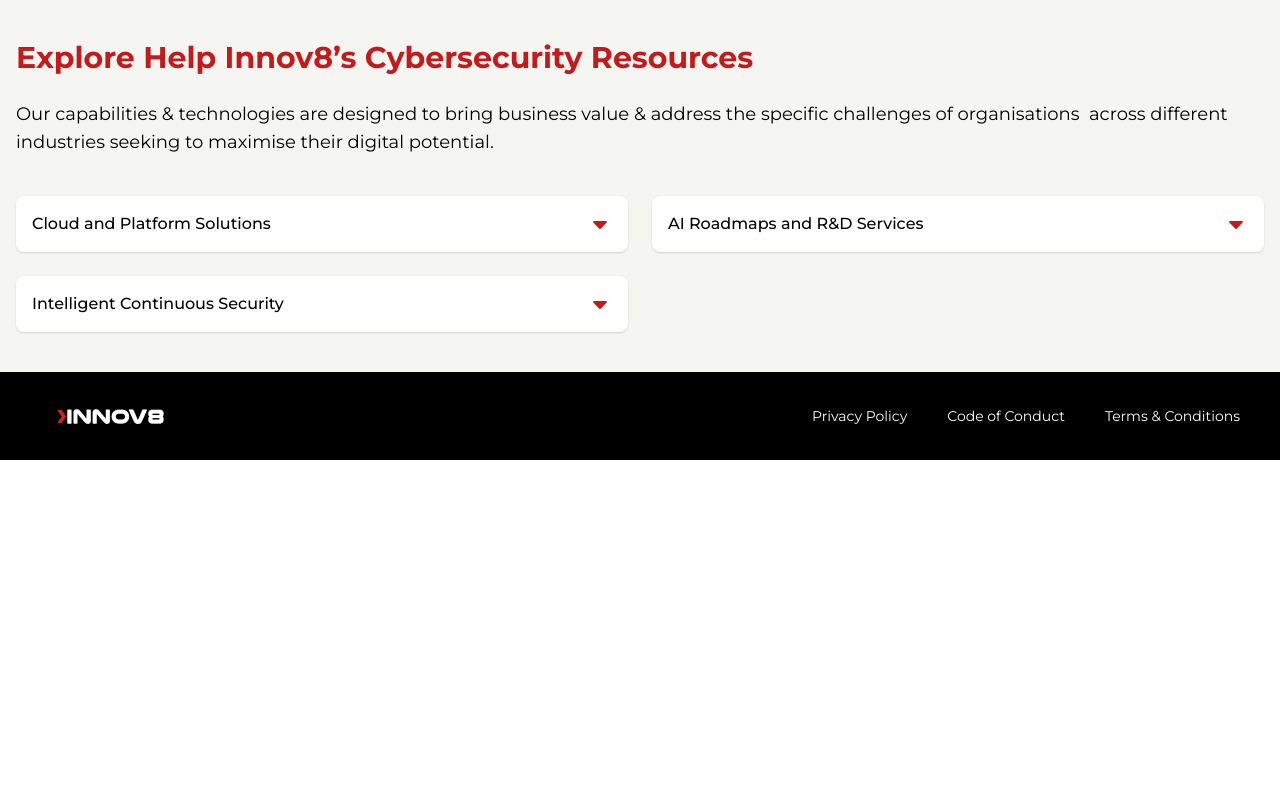
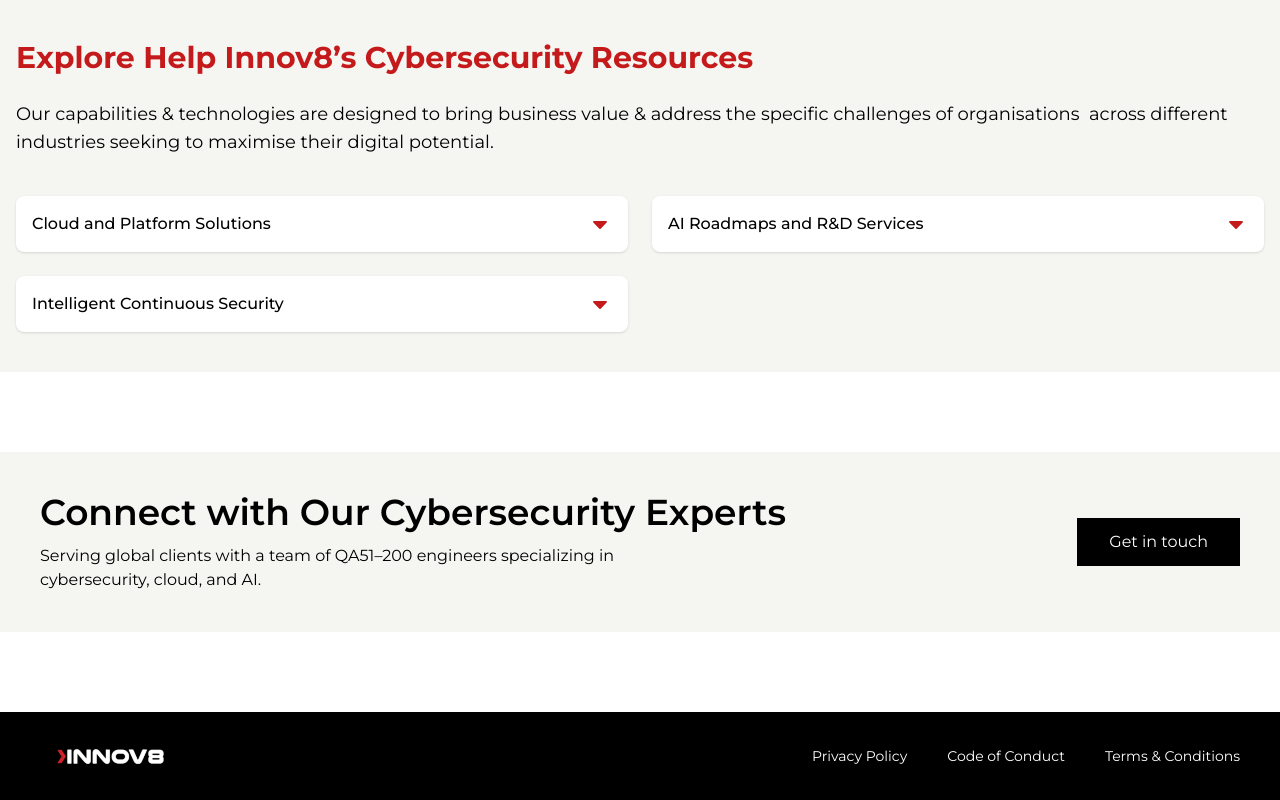
Before and after one commit to ChemyDigi/Innov8, a Next.js app in the folder innov8/: page /solutions/intelligence-security in a window 1280 px wide. Shown: the part 2504-3304 px from the top of the page. Before the commit the page ends 2964 px from the top, so only its background shows below. Built offline with nearby package versions, Linux system fonts and the light colour scheme.

Commit message:
Added the final section

```diff
--- a/innov8/app/solutions/intelligence-security/page.tsx
+++ b/innov8/app/solutions/intelligence-security/page.tsx
@@ -3,6 +3,7 @@
 import ResourcesSection from "@/components/IntelligenceSecurity/ResourcesSection";
 import IntelligenceIntro from "@/components/IntelligenceSecurity/IntelligenceIntro";
 import DetailsSection from "@/components/IntelligenceSecurity/DetailsSection";
+import ConnectSection from "@/components/IntelligenceSecurity/ConnectSection";
 
 export default function Page() {
   return (
@@ -12,6 +13,7 @@
       <IntelligenceEbook />
       <DetailsSection />
       <ResourcesSection />
+      <ConnectSection />
     </div>
   );
 }
--- /dev/null
+++ b/innov8/components/IntelligenceSecurity/ConnectSection.tsx
@@ -0,0 +1,31 @@
+export default function WorkSection() {
+  return (
+    <section className="py-20 bg-white">
+      <div className="relative max-w-7xl mx-auto p-10 bg-[#F5F5F1] flex flex-col md:flex-row items-start md:items-center justify-between">
+        {/* LEFT CONTENT */}
+        <div className="md:w-3/4">
+          <h2 className="text-3xl md:text-4xl font-semibold text-black">
+            Connect with Our Cybersecurity Experts
+          </h2>
+
+          <p className="text-black mt-3 max-w-xl">
+            Serving global clients with a team of QA51–200 engineers
+            specializing in cybersecurity, cloud, and AI.
+          </p>
+        </div>
+
+        {/* RIGHT BUTTON (center vertically on desktop) */}
+        <div className="mt-6 md:mt-0 md:w-1/4 flex md:justify-end">
+          <button
+            className="
+              bg-black text-white
+              px-8 py-3 cursor-pointer
+            "
+          >
+            Get in touch
+          </button>
+        </div>
+      </div>
+    </section>
+  );
+}
```
